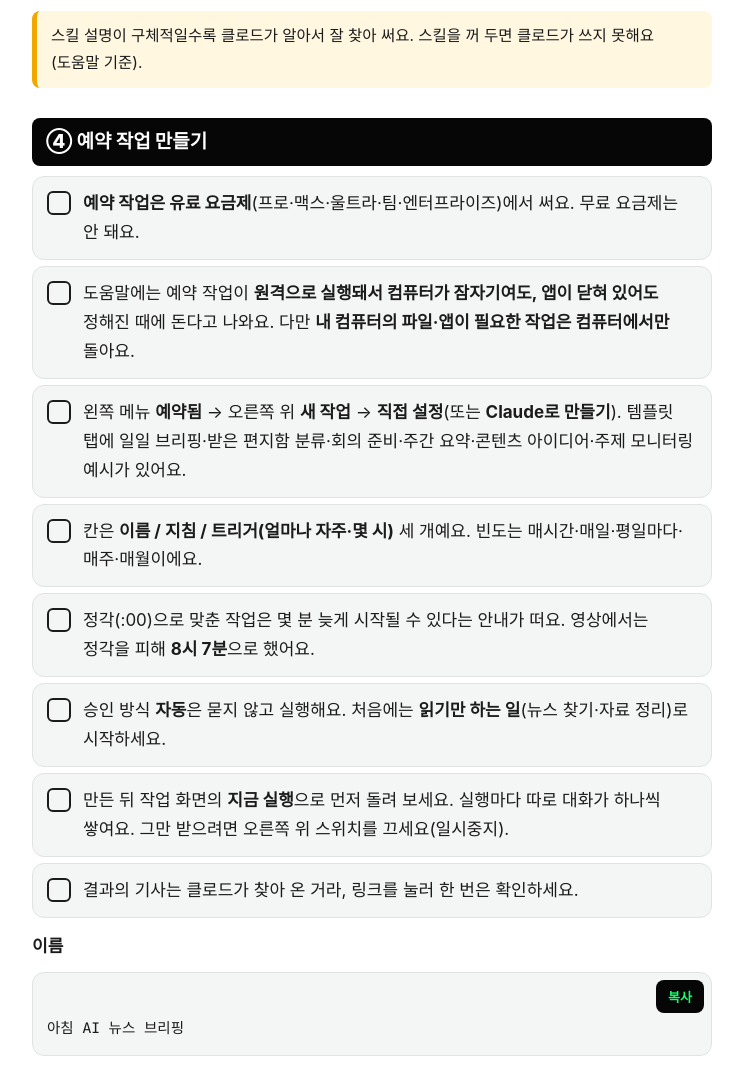
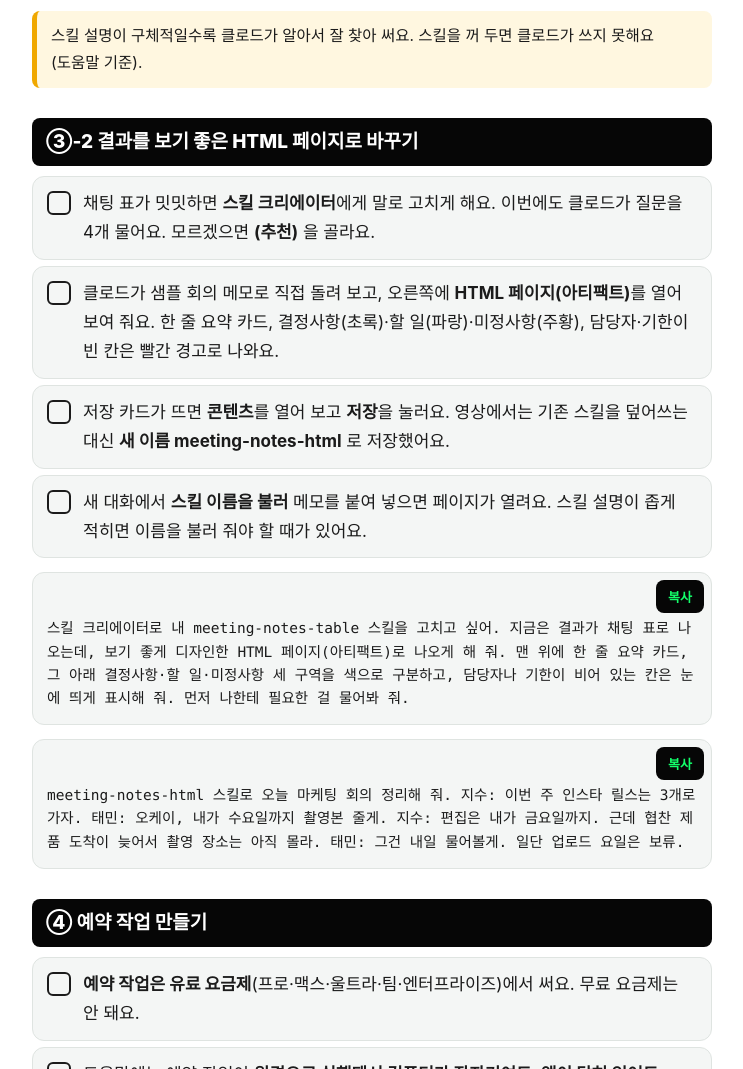
Before and after one commit to inhouse-eng/dm, a plain HTML site: page claude-system.html in a window 1280 px wide. Shown: the part 1722-2791 px from the top of the page, without its empty margins (268-1011 px from the left). Drawn offline with Linux system fonts and the light colour scheme.

Commit message:
claude-system: HTML 페이지 출력 업그레이드 단계 추가
Co-Authored-By: Claude Sonnet 5.5 <noreply@anthropic.com>

```diff
--- a/claude-system.html
+++ b/claude-system.html
@@ -48,6 +48,14 @@ footer a{overflow-wrap:anywhere;word-break:break-all}
 <div class="cw"><pre>샘플 메모로 해 볼게. 11/13 주간회의: 신제품 출시일은 12월 3일로 확정. 디자인 시안은 민지가 다음 주 금요일까지 마무리하기로 함. 광고 예산은 아직 결정 못 함. 현우가 견적 받아 보기로 했는데 날짜는 안 정함. 보도자료 초안은 누가 쓸지 얘기 안 나옴.</pre><button class="cp" type="button">복사</button></div>
 <div class="cw"><pre>좋아. 담당자 정해지기 전 일은 미정사항으로 옮겨 줘. 그리고 맨 위에 &#x27;이번 회의 한 줄 요약&#x27;도 넣어 줘. 이대로 저장할 수 있게 스킬로 줘.</pre><button class="cp" type="button">복사</button></div>
 <div class="q">스킬 설명이 구체적일수록 클로드가 알아서 잘 찾아 써요. 스킬을 꺼 두면 클로드가 쓰지 못해요(도움말 기준).</div>
+<h2>③-2 결과를 보기 좋은 HTML 페이지로 바꾸기</h2>
+<ul class="ck">
+<li><span class="bx"></span><span>채팅 표가 밋밋하면 <b>스킬 크리에이터</b>에게 말로 고치게 해요. 이번에도 클로드가 질문을 4개 물어요. 모르겠으면 <b>(추천)</b> 을 골라요.</span></li>
+<li><span class="bx"></span><span>클로드가 샘플 회의 메모로 직접 돌려 보고, 오른쪽에 <b>HTML 페이지(아티팩트)</b>를 열어 보여 줘요. 한 줄 요약 카드, 결정사항(초록)·할 일(파랑)·미정사항(주황), 담당자·기한이 빈 칸은 빨간 경고로 나와요.</span></li>
+<li><span class="bx"></span><span>저장 카드가 뜨면 <b>콘텐츠</b>를 열어 보고 <b>저장</b>을 눌러요. 영상에서는 기존 스킬을 덮어쓰는 대신 <b>새 이름 meeting-notes-html</b> 로 저장했어요.</span></li>
+<li><span class="bx"></span><span>새 대화에서 <b>스킬 이름을 불러</b> 메모를 붙여 넣으면 페이지가 열려요. 스킬 설명이 좁게 적히면 이름을 불러 줘야 할 때가 있어요.</span></li>
+</ul>
+<div class="cw"><pre>스킬 크리에이터로 내 meeting-notes-table 스킬을 고치고 싶어. 지금은 결과가 채팅 표로 나오는데, 보기 좋게 디자인한 HTML 페이지(아티팩트)로 나오게 해 줘. 맨 위에 한 줄 요약 카드, 그 아래 결정사항·할 일·미정사항 세 구역을 색으로 구분하고, 담당자나 기한이 비어 있는 칸은 눈에 띄게 표시해 줘. 먼저 나한테 필요한 걸 물어봐 줘.</pre><button class="cp" type="button">복사</button></div><div class="cw"><pre>meeting-notes-html 스킬로 오늘 마케팅 회의 정리해 줘. 지수: 이번 주 인스타 릴스는 3개로 가자. 태민: 오케이, 내가 수요일까지 촬영본 줄게. 지수: 편집은 내가 금요일까지. 근데 협찬 제품 도착이 늦어서 촬영 장소는 아직 몰라. 태민: 그건 내일 물어볼게. 일단 업로드 요일은 보류.</pre><button class="cp" type="button">복사</button></div>
 <h2>④ 예약 작업 만들기</h2>
 <ul class="ck">
 <li><span class="bx"></span><span><b>예약 작업은 유료 요금제</b>(프로·맥스·울트라·팀·엔터프라이즈)에서 써요. 무료 요금제는 안 돼요.</span></li>
```
